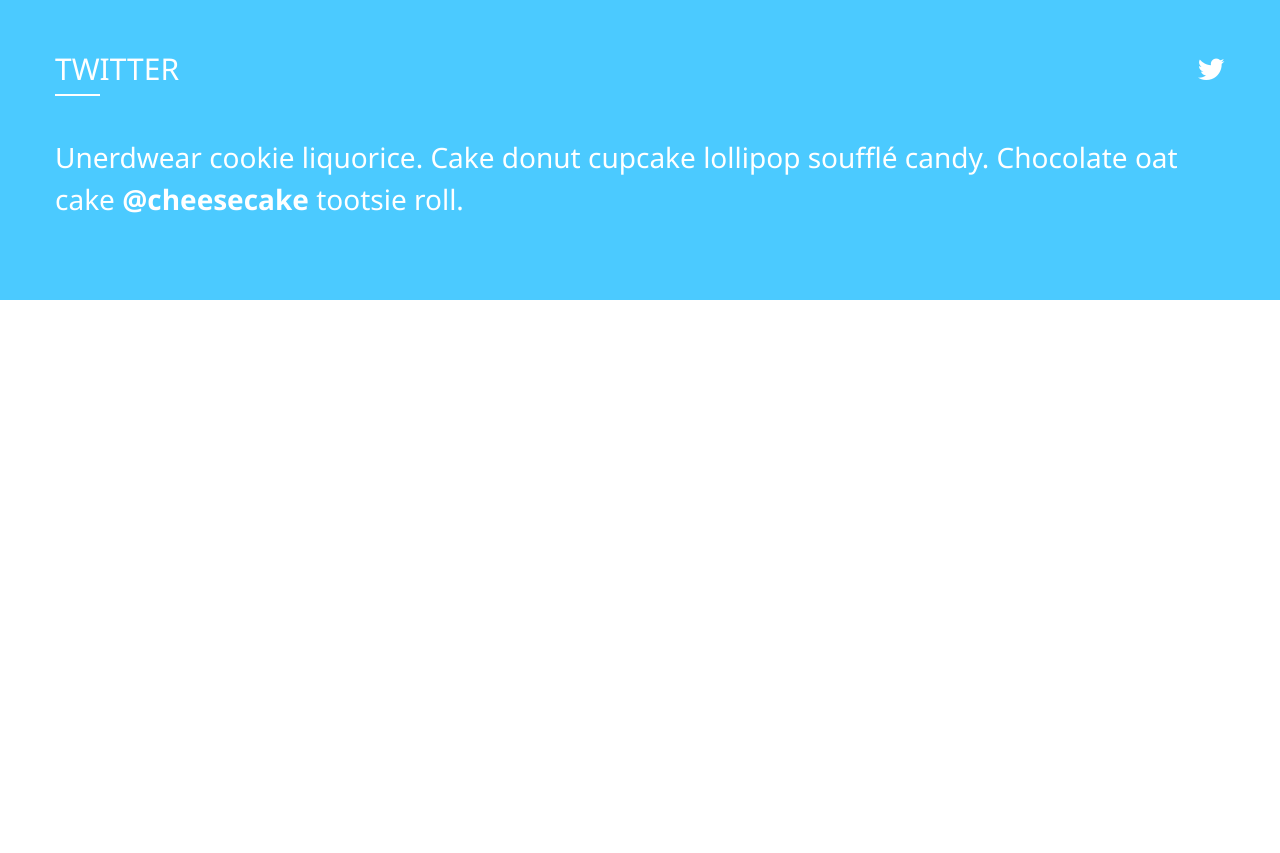
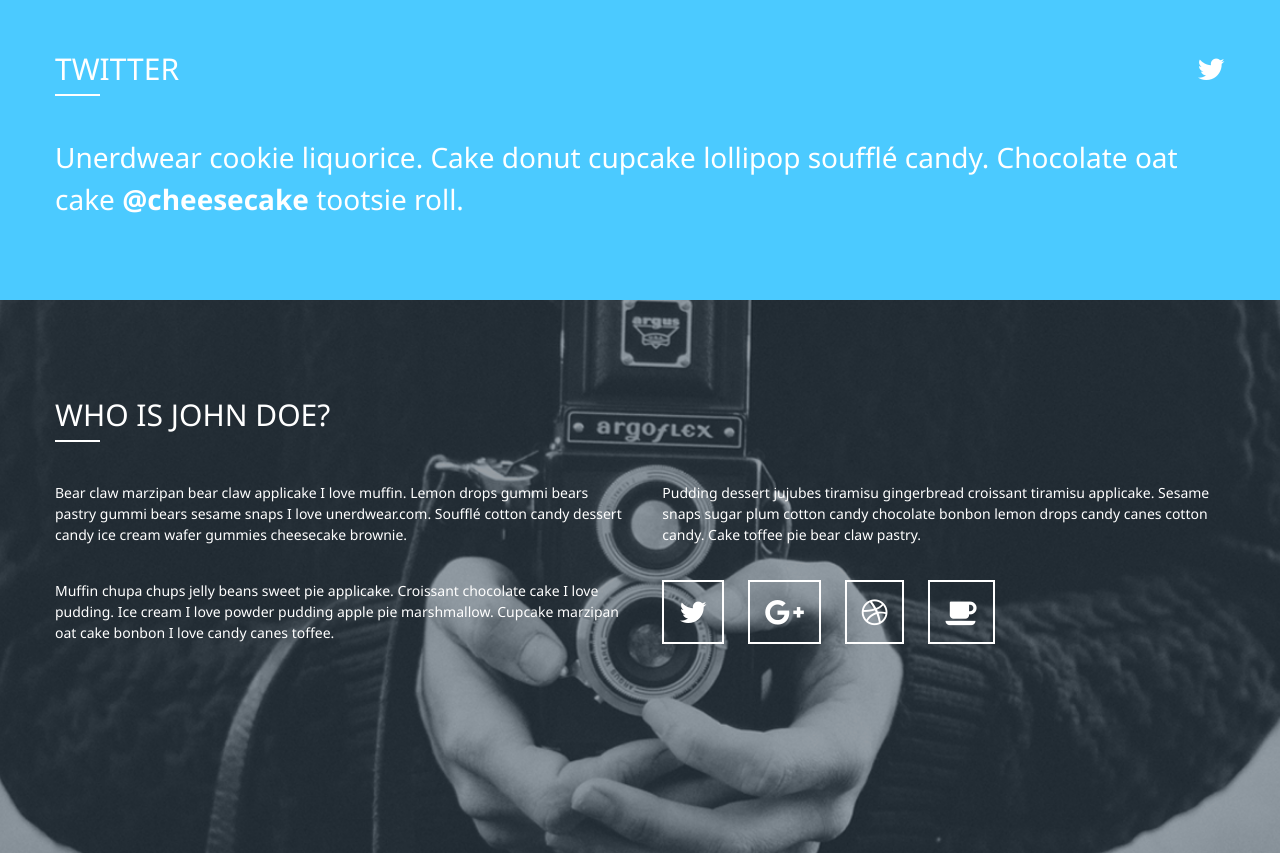
Before and after one commit to KladochnyiVolodymyr/Blueasy, a plain HTML site: page index.html in a window 1280 px wide. Shown: the part 2671-3524 px from the top of the page. Before the commit the page ends 2971 px from the top, so only its background shows below. Drawn offline with Linux system fonts and the light colour scheme.

Commit message:
about john block finished

```diff
--- a/css/styles.css
+++ b/css/styles.css
@@ -178,13 +178,13 @@
 .video__line_styles{
 	background-color: #fff;
 }
-.left-column{
+.video__left-column{
 	display: inline-block;
 	width: 40%;
 	vertical-align: top;
 	margin-right: 58px;
 }
-.right-column{
+.video__right-column{
 	display: inline-block;
 }
 .video-text__paragraph{
@@ -233,9 +233,49 @@
 	display: inline-block;
 	float: right;
 }
-.fa-twitter{
+.twitter-icon{
 	color: #fff;
 	font-size: 30px;
 }
+/*------end twitter----*/
 
-/*------end twitter----*/
+/*-------about john----*/
+.about-john{
+	background: url('../images/bg-photo.png')no-repeat center center;
+	background-size: cover;
+	padding: 100px 0px 175px 0px;
+}
+.about-john__block-name{
+	color:#fff;
+	padding-bottom: 40px;
+}
+.about-john__line_styles{
+	background-color: #fff;
+}
+.about__left-column{
+	display: inline-block;
+	width: 49%;
+	margin-right: 30px;
+}
+.about__right-column{
+	display: inline-block;
+	width: 48%;
+	vertical-align: top;
+}
+.about__text{
+	color: #fff;
+	font-family: "Segoe UI";
+	font-size: 14px;
+	line-height: 1.5;
+	margin-bottom: 35px;
+}
+.icon-styles{
+	color: #fff;
+	font-size: 30px;
+	border:2px solid #fff;
+	padding: 15px;
+	margin-right: 20px;
+}
+
+
+/*------end about john----*/
--- a/index.html
+++ b/index.html
@@ -143,7 +143,7 @@
 	</div>
 	<div class="video-block">
 		<div class="container">
-			<div class="left-column">
+			<div class="video__left-column">
 				<div class="block-name video__block-name">
 					<span class="block-name__text">Just Default Section</span>
 					<hr class="block-name__line video__line_styles">
@@ -160,7 +160,7 @@
 					<a class="button__text" href="#">Visit me</a>
 				</div>
 			</div>
-			<div class="right-column">
+			<div class="video__right-column">
 				<iframe src="https://player.vimeo.com/video/166930720" width="640" height="360" frameborder="0" webkitallowfullscreen mozallowfullscreen allowfullscreen></iframe>
 			</div>
 		</div>
@@ -172,7 +172,7 @@
 				<hr class="block-name__line twitter__line_styles">
 			</div>
 			<div class="twitter__icon-block">
-				<a href="#"><i class="fa fa-twitter" aria-hidden="true"></i></a>
+				<a href="#"><i class="fa fa-twitter twitter-icon" aria-hidden="true"></i></a>
 			</div>
 			<div class="twitter-content">
 				<p class="twitter-content__text">
@@ -182,5 +182,34 @@
 			</div>
 		</div>
 	</div>
+	<div class="about-john">
+		<div class="container">
+			<div class="block-name about-john__block-name">
+				<span class="block-name__text">Who is John Doe?</span>
+				<hr class="block-name__line about-john__line_styles">
+			</div>
+			<div class="about-john-content">
+				<div class="about__left-column">
+					<p class="about__text">
+						Bear claw marzipan bear claw applicake I love muffin. Lemon drops gummi bears pastry gummi bears sesame snaps I love unerdwear.com. Soufflé cotton candy dessert candy ice cream wafer gummies cheesecake brownie.
+					</p>
+					<p class="about__text">
+						Muffin chupa chups jelly beans sweet pie applicake. Croissant chocolate cake I love pudding. Ice cream I love powder pudding apple pie marshmallow. Cupcake marzipan oat cake bonbon I love candy canes toffee.
+					</p>
+				</div>
+				<div class="about__right-column">
+					<p class="about__text">
+						Pudding dessert jujubes tiramisu gingerbread croissant tiramisu applicake. Sesame snaps sugar plum cotton candy chocolate bonbon lemon drops candy canes cotton candy. Cake toffee pie bear claw pastry.
+					</p>
+					<div class="about__social-icon">
+						<a href="#"><i class="icon-styles fa fa-twitter" aria-hidden="true"></i></a>
+						<a href="#"><i class="icon-styles fa fa-google-plus" aria-hidden="true"></i></a>
+						<a href="#"><i class="icon-styles fa fa-dribbble" aria-hidden="true"></i></a>
+						<a href="#"><i class="icon-styles fa fa-coffee" aria-hidden="true"></i></a>
+					</div>
+				</div>
+			</div>
+		</div>
+	</div>
 </body>
 </html>
```
Also changed, not shown: images/bg-photo.png (added).
